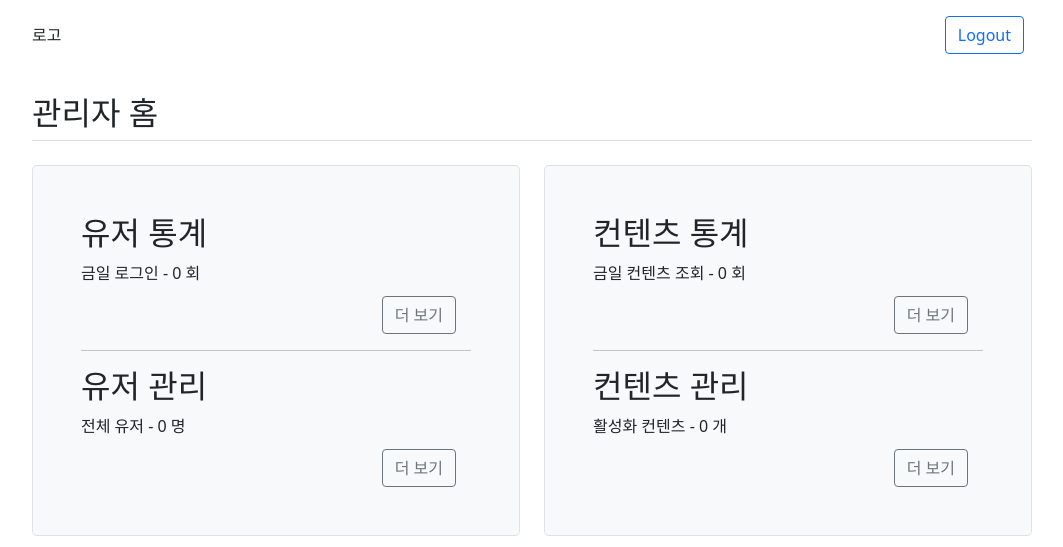
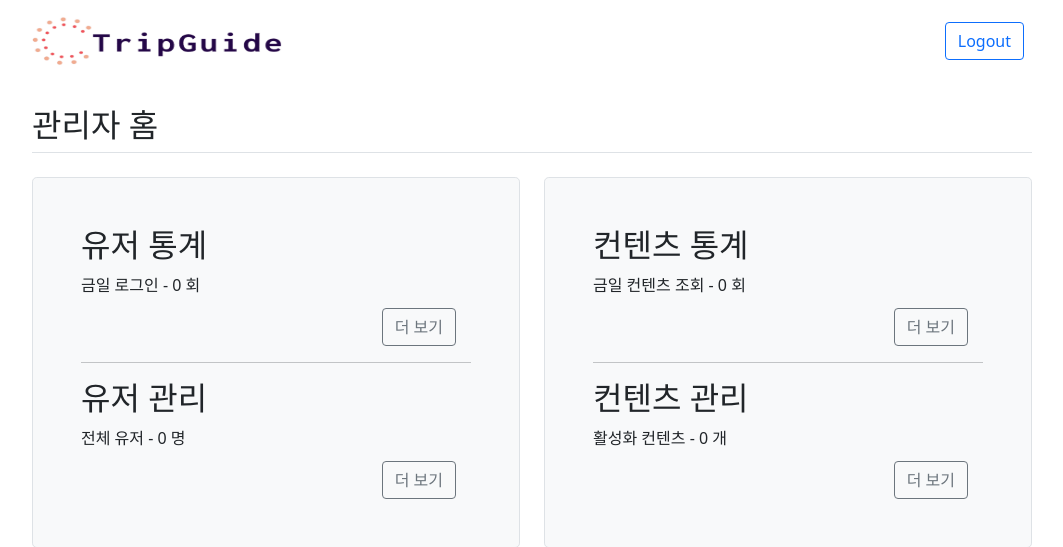
Before and after one commit to playpizza/TripGuide, a Django app: page /manager/home/ in a window 1280 px wide. Shown: the top 547 px of the page, without its empty margins (108-1171 px from the left). Run offline with Django 3.2, Linux system fonts and the light colour scheme; data that the repository does not hold is empty; some libraries are stand-ins or nearby versions.

Commit message:
update logo img
base과 m_base에서
logo 이미지가 표시되도록 코드 수정

```diff
--- a/home/templates/base.html
+++ b/home/templates/base.html
@@ -12,9 +12,7 @@
       var logoutUrl = "{% url 'account_logout' %}";
     </script>
     <link href="{% static 'bs/css/bootstrap.min.css' %}" rel="stylesheet">
-    <!-- <script src="{% static 'bs/js/home.js' %}"></script> -->
     {% block link %} {% endblock %}
-    <!-- <script src="{% static 'bs/js/base.js' %}"></script> -->
     <script src="{% static 'bs/js/bootstrap.bundle.min.js' %}"></script>
     <script src="https://ajax.googleapis.com/ajax/libs/jquery/3.6.0/jquery.min.js"></script>
     <title>{% block title %} {% endblock %}</title>
@@ -25,8 +23,8 @@
     <!-- header -->
     <div class="container" style="width: 1024px;">
         <header class="d-flex flex-wrap align-items-center justify-content-center justify-content-md-between py-3 mb-4">
-          <a href="/" class="d-flex align-items-center col-md-3 mb-2 mb-md-0 text-dark text-decoration-none">로고
-            <svg class="bi me-2" width="40" height="32" role="img" aria-label="Bootstrap"><use xlink:href="#bootstrap"></use></svg>
+          <a href="/" class="d-flex align-items-center col-md-3 mb-2 mb-md-0 text-dark text-decoration-none">
+            <img src="{% static 'img/tripguide-logo.png' %}" alt="로고" width="280" height="50"></svg>
           </a>
           {% if user.is_authenticated %}
           <div class="col-md-3 text-end">
--- a/manager/templates/manage_base.html
+++ b/manager/templates/manage_base.html
@@ -20,8 +20,8 @@
     <!-- header -->
     <div class="container" style="width: 1024px;">
         <header class="d-flex flex-wrap align-items-center justify-content-center justify-content-md-between py-3 mb-4">
-          <a href="{% url 'Manager:home' %}" class="d-flex align-items-center col-md-3 mb-2 mb-md-0 text-dark text-decoration-none">로고
-            <svg class="bi me-2" width="40" height="32" role="img" aria-label="Bootstrap"><use xlink:href="#bootstrap"></use></svg>
+          <a href="{% url 'Manager:home' %}" class="d-flex align-items-center col-md-3 mb-2 mb-md-0 text-dark text-decoration-none">
+            <img src="{% static 'img/tripguide-logo.png' %}" alt="로고" width="280" height="50"></svg>
           </a>
           <div class="col-md-3 text-end">
             <button type="button" class="btn btn-outline-primary me-2" onclick="location.href = logoutUrl;">Logout</button>
```
